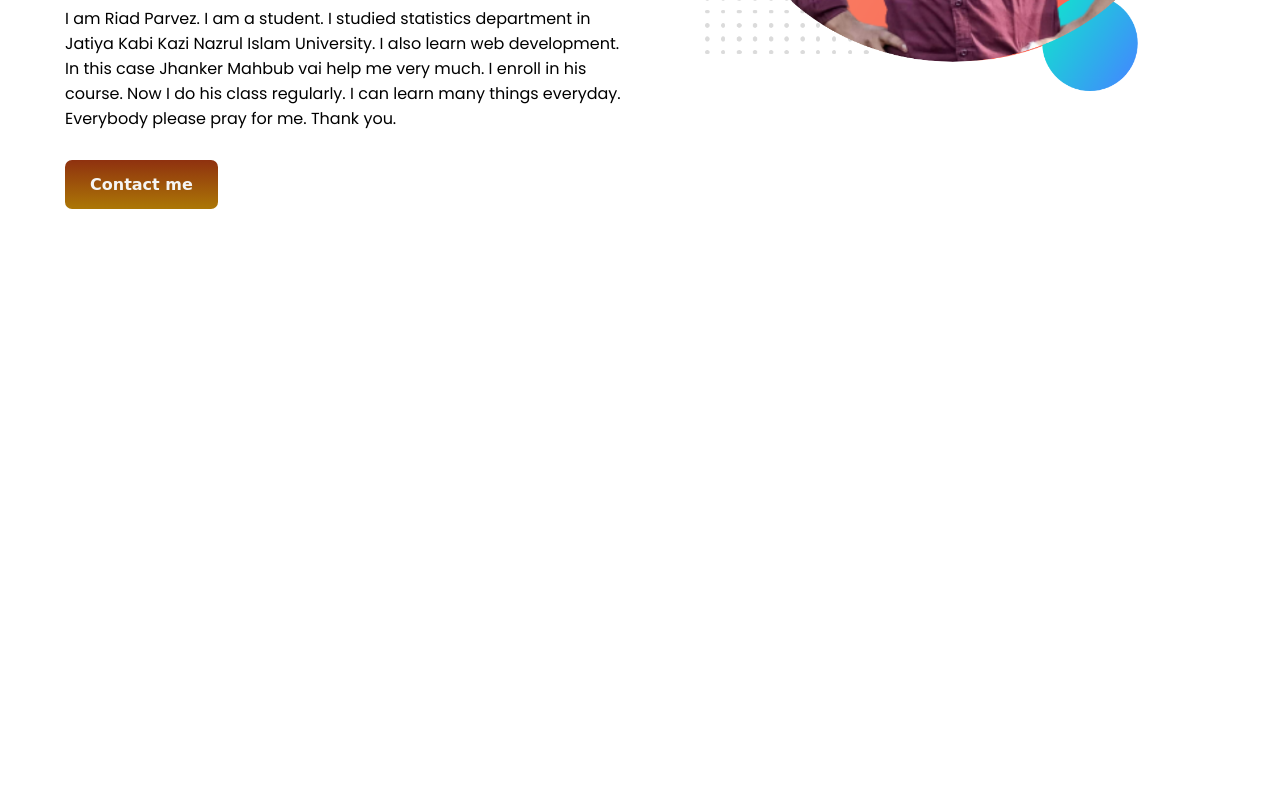
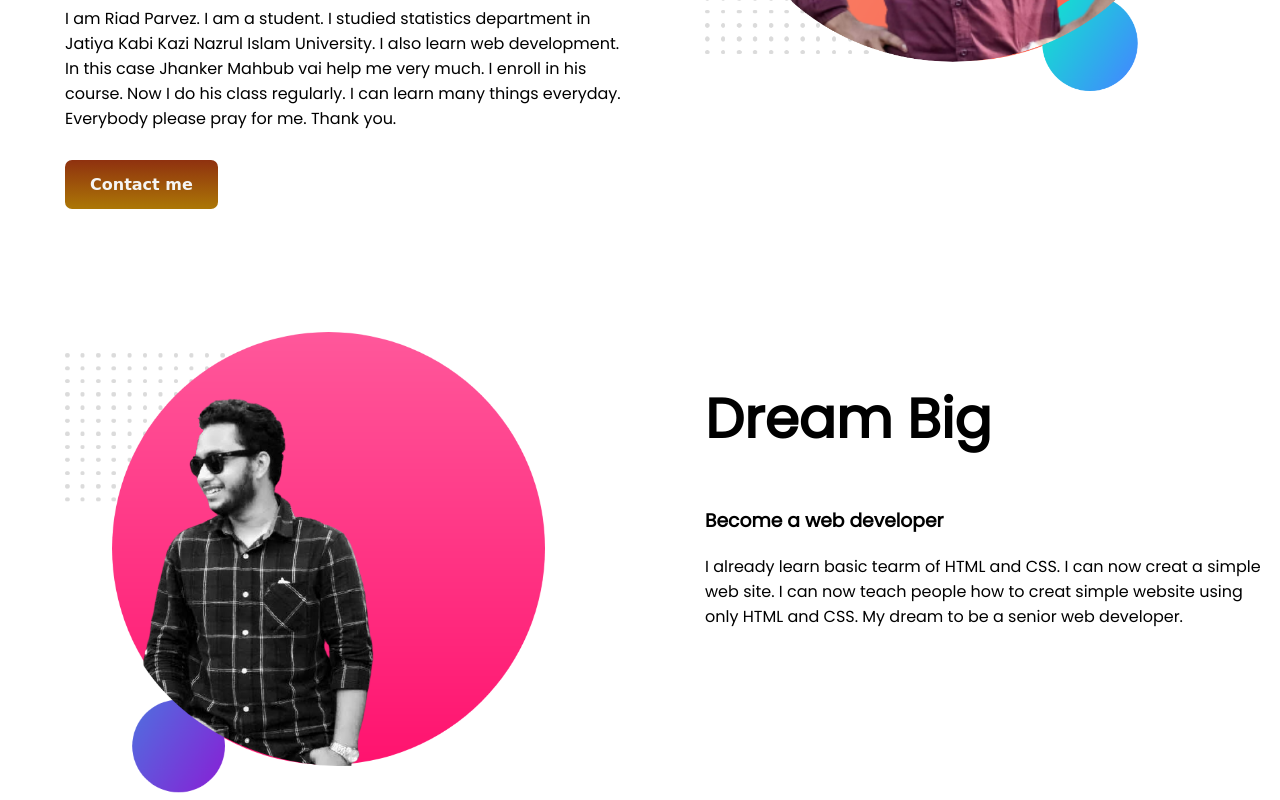
Before and after one commit to Parvez004/developer-portfolio, a plain HTML site: page index.html in a window 1280 px wide. Shown: the part 421-1221 px from the top of the page. Before the commit the page ends 800 px from the top, so only its background shows below. Drawn offline with Linux system fonts and the light colour scheme.

Commit message:
big-dream

```diff
--- a/index.html
+++ b/index.html
@@ -24,5 +24,18 @@
         <img src="my-bg.png" alt="">
     </div>
    </section>
+   <br><br><br><br>
+   <section>
+       <div class="half-weidth">
+           <img src="showoff/my-bg2.png" alt="">
+       </div>
+       <div class="half-weidth">
+           <h1>Dream Big</h1>
+           <h3>Become a web developer</h3>
+           <p>
+            I already learn basic tearm of HTML and CSS. I can now creat a simple web site. I can now teach people how to creat simple website using only HTML and CSS. My dream to be a senior web developer.
+           </p>
+       </div>
+   </section>
 </body>
 </html>
```
Also changed, not shown: showOff/IMG-20210520-WA0007_2-removebg-preview.png (added), showOff/Parvez_Orginal_-removebg-preview.png (added), showOff/my-bg2.png (added).
